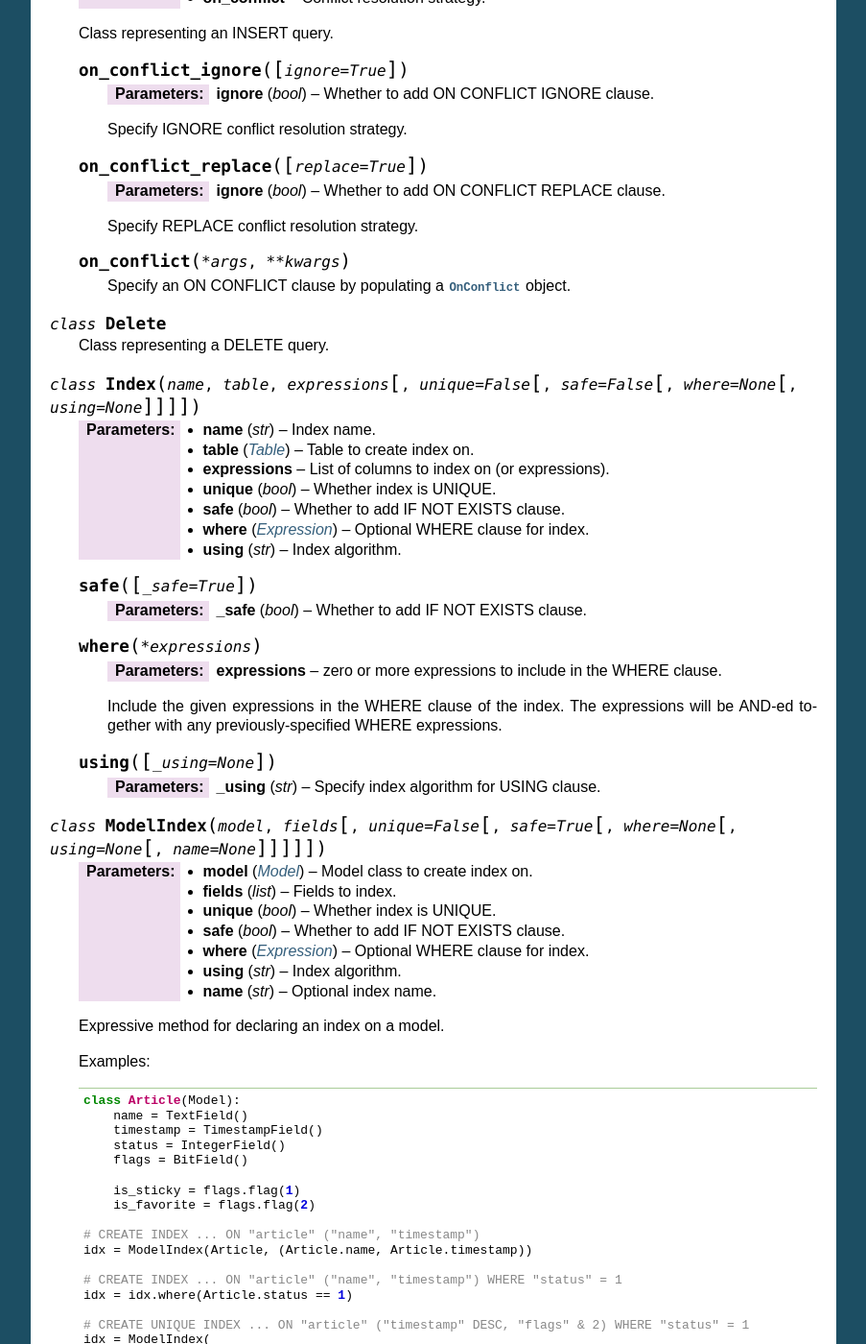
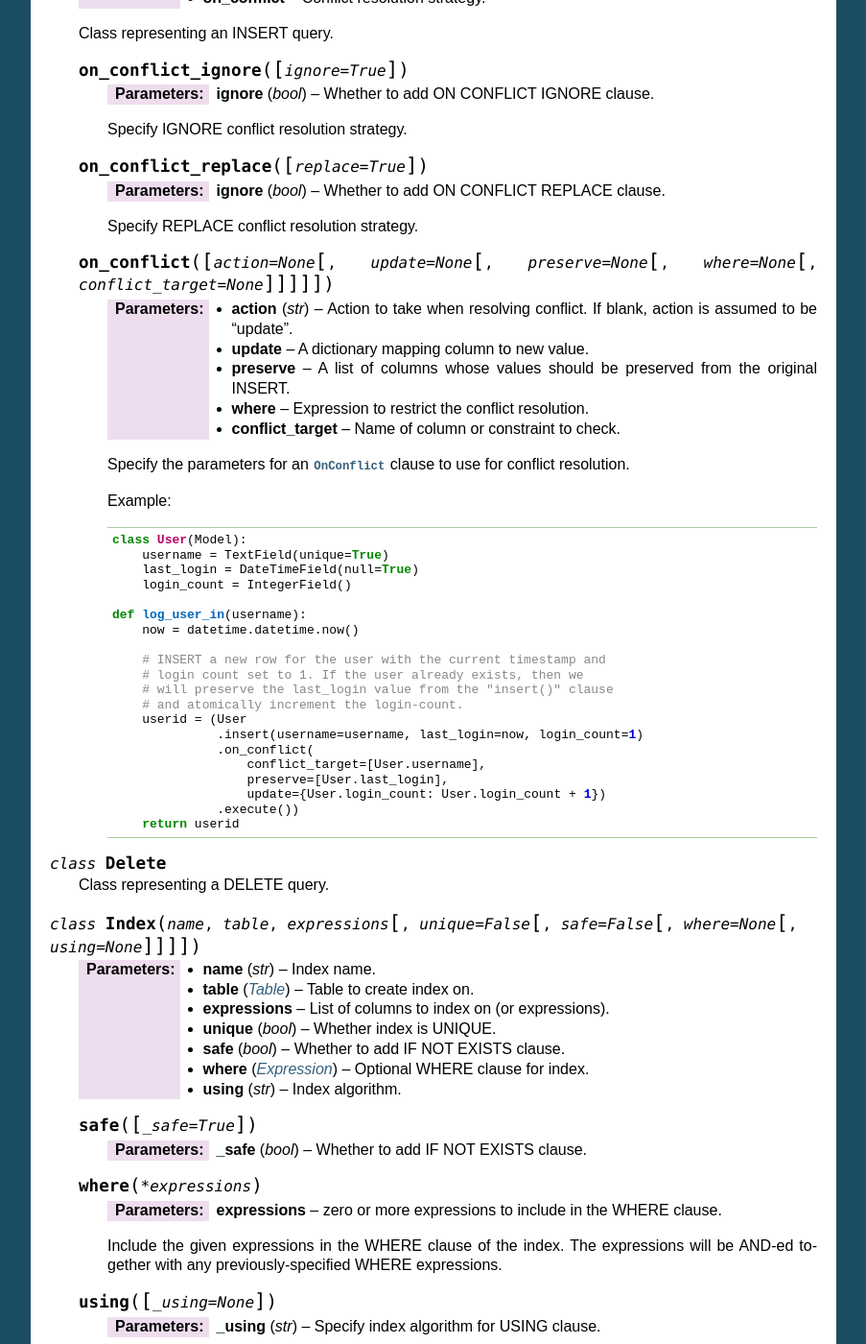
Before and after one commit to coleifer/peewee, a Sphinx documentation site: the page built from docs/peewee/api.rst, in a window 1280 px wide and 1400 px high, scrolled down 32647 px. Shown: the whole window at 96% size, without its empty margins (198-1101 px from the left). Built offline with Sphinx 7.4.7, drawn with Linux system fonts in a browser that asks for light colours; some of the changed text lies outside the part shown.

Commit message:
Improve example and params for Insert.on_conflict doc.

```diff
--- a/docs/peewee/api.rst
+++ b/docs/peewee/api.rst
@@ -1459,7 +1459,7 @@ Query-builder
 
     :param str action: Action to take when resolving conflict.
     :param update: A dictionary mapping column to new value.
-    :param preserve: A list of columns whose values should be preserved.
+    :param preserve: A list of columns whose values should be preserved from the original INSERT.
     :param where: Expression to restrict the conflict resolution.
     :param conflict_target: Name of column or constraint to check.
 
@@ -2051,10 +2051,42 @@ Query-builder
 
         Specify REPLACE conflict resolution strategy.
 
-    .. py:method:: on_conflict(*args, **kwargs)
-
-        Specify an ON CONFLICT clause by populating a :py:class:`OnConflict`
-        object.
+    .. py:method:: on_conflict([action=None[, update=None[, preserve=None[, where=None[, conflict_target=None]]]]])
+
+        :param str action: Action to take when resolving conflict. If blank,
+            action is assumed to be "update".
+        :param update: A dictionary mapping column to new value.
+        :param preserve: A list of columns whose values should be preserved from the original INSERT.
+        :param where: Expression to restrict the conflict resolution.
+        :param conflict_target: Name of column or constraint to check.
+
+        Specify the parameters for an :py:class:`OnConflict` clause to use for
+        conflict resolution.
+
+        Example:
+
+        .. code-block:: python
+
+            class User(Model):
+                username = TextField(unique=True)
+                last_login = DateTimeField(null=True)
+                login_count = IntegerField()
+
+            def log_user_in(username):
+                now = datetime.datetime.now()
+
+                # INSERT a new row for the user with the current timestamp and
+                # login count set to 1. If the user already exists, then we
+                # will preserve the last_login value from the "insert()" clause
+                # and atomically increment the login-count.
+                userid = (User
+                          .insert(username=username, last_login=now, login_count=1)
+                          .on_conflict(
+                              conflict_target=[User.username],
+                              preserve=[User.last_login],
+                              update={User.login_count: User.login_count + 1})
+                          .execute())
+                return userid
 
 
 .. py:class:: Delete()
```
